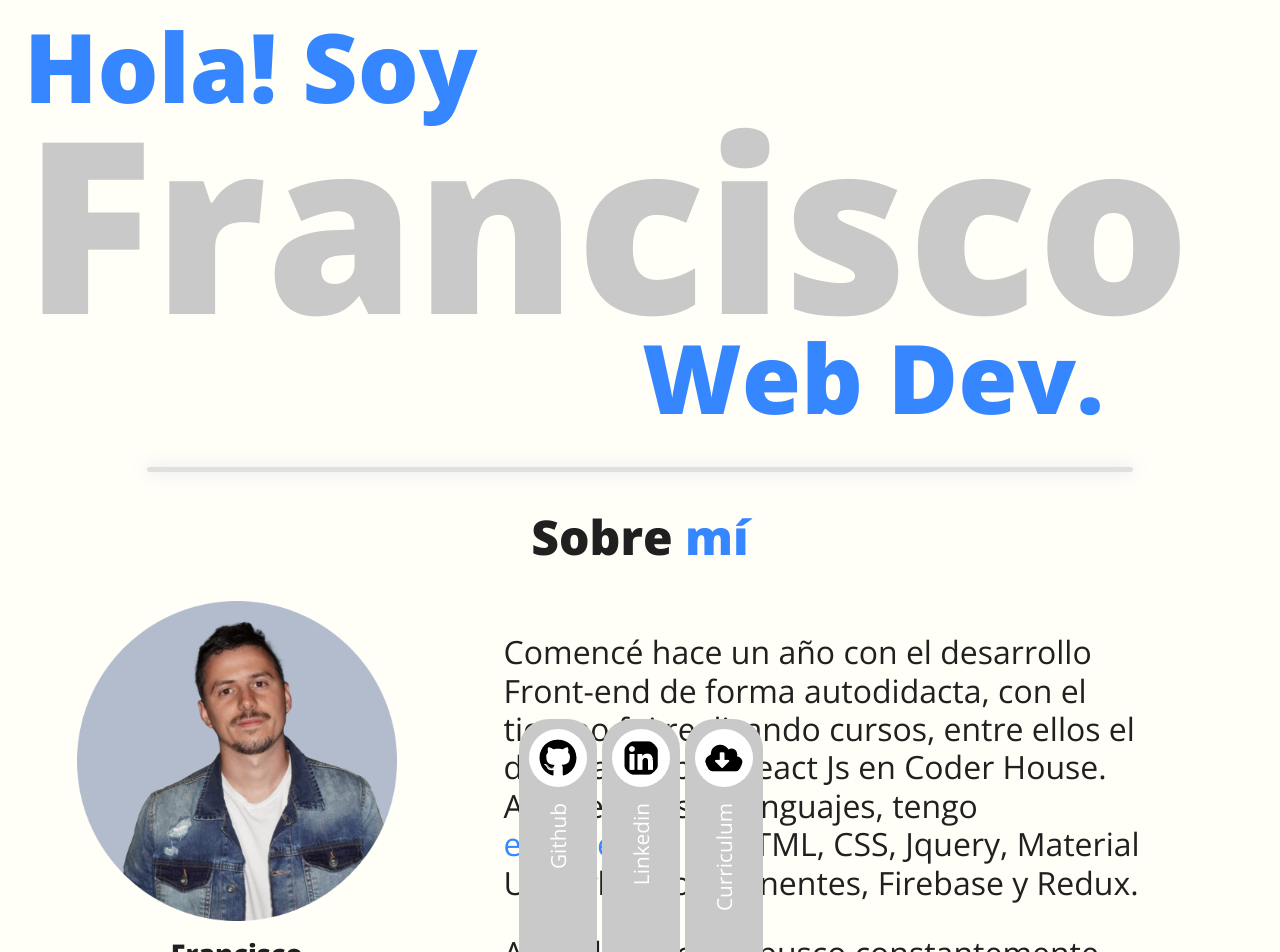
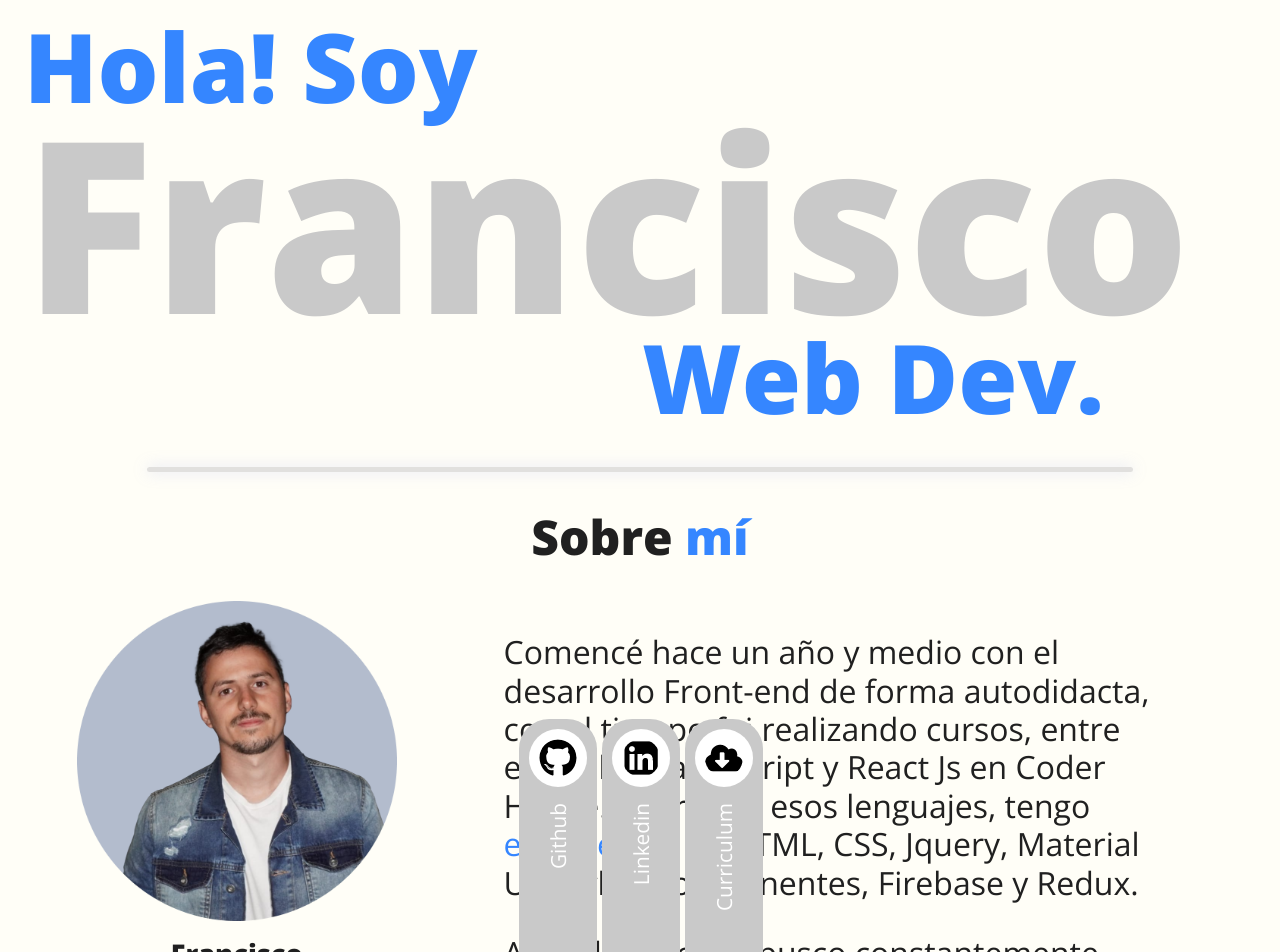
Before and after one commit to Franciscof94/portfolio, a React (Create React App) app: page / in a window 1280 px wide. Shown: the top 952 px of the page. Built offline with nearby package versions, Linux system fonts and the light colour scheme; a web font is replaced by a local one.

Commit message:
modified description

```diff
--- a/src/components/AboutMe.js
+++ b/src/components/AboutMe.js
@@ -27,7 +27,7 @@ const AboutMe = () => {
         <div className={classes.skillsContainer}>
           <div className={classes.pContainer}>
 
-            <p>Comencé hace un año con el desarrollo Front-end de forma autodidacta, con el tiempo fui realizando cursos, entre ellos el de Java Script y React Js en Coder House.
+            <p>Comencé hace un año y medio con el desarrollo Front-end de forma autodidacta, con el tiempo fui realizando cursos, entre ellos el de Java Script y React Js en Coder House.
             Aparte de esos lenguajes, tengo <span className={classes.me}>experiencia</span> en HTML, CSS, Jquery, Material UI, Styled Componentes, Firebase y Redux.</p>
 
             <p>A nivel personal, busco constantemente <span className={classes.me}>mejorar</span> mis habilidades y siempre estoy al tanto de las últimas herramientas de desarrollo front-end.</p>
```
